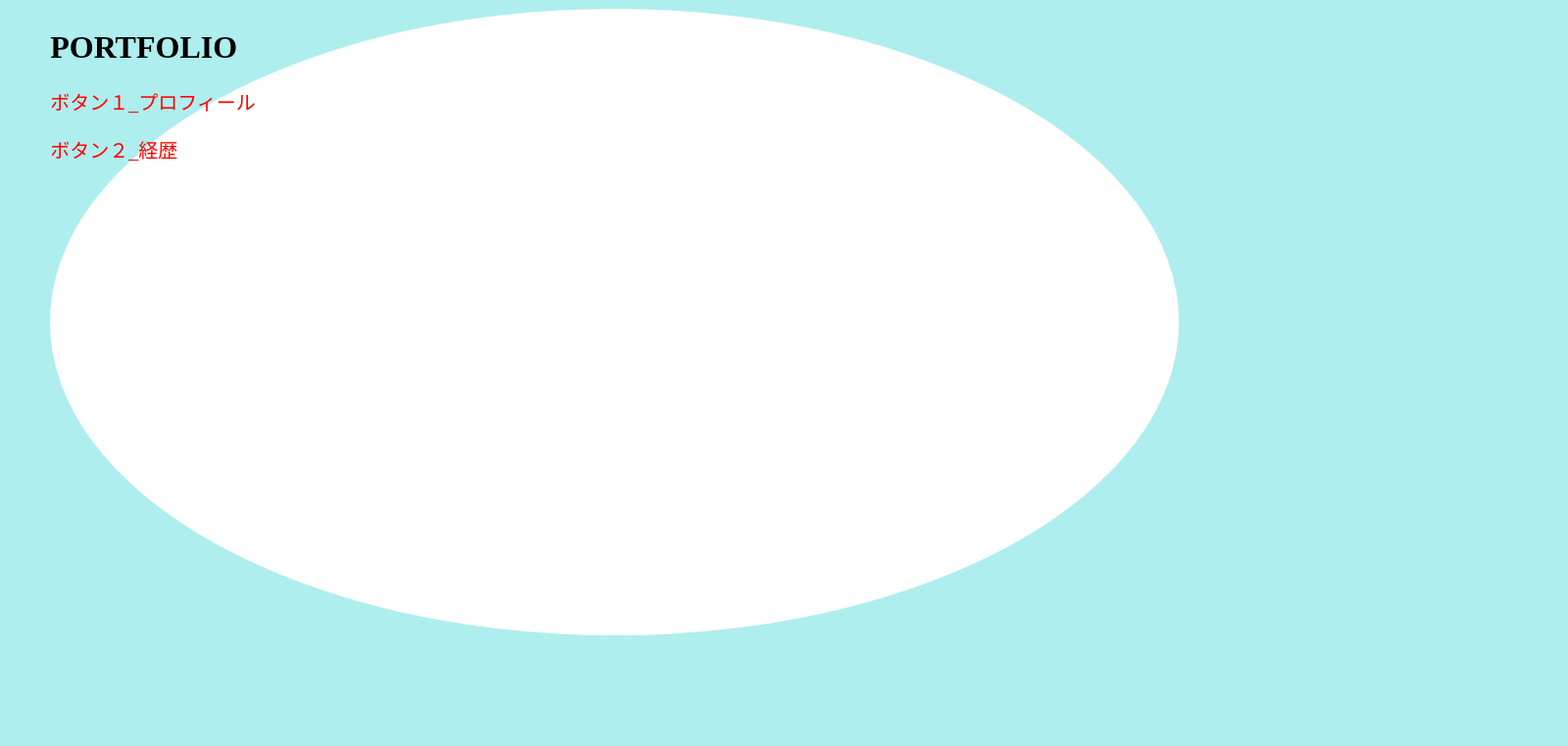
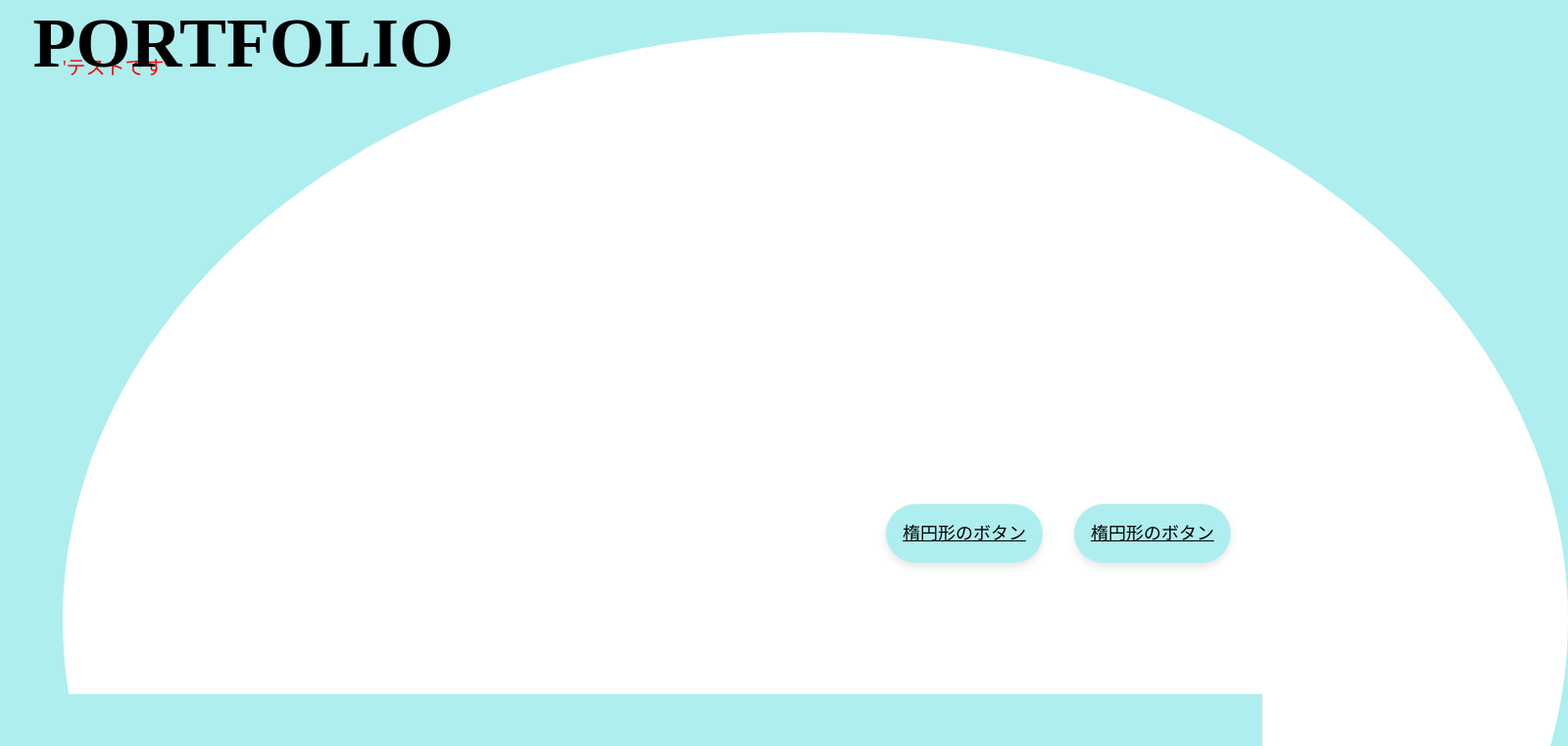
Before and after one commit to takaaki2255/new-index, a plain HTML site: page Desktop/portfolio/index.html in a window 1280 px wide. Shown: the part 31-793 px from the top of the page at 98% size, 1600 px wide, since content can reach past the window. Drawn offline with Linux system fonts and the light colour scheme.

Commit message:
外枠追加

```diff
--- a/Desktop/portfolio/index.html
+++ b/Desktop/portfolio/index.html
@@ -8,17 +8,27 @@
       body {
         background-color: #afeeee;
         /* background-attachment: fixed; */
+        overflow: hidden;
+        z-index: 1;
       }
       p {
         font-size: 20px;
         color: red;
       }
-      /* 丸の設定 */
+
+      h1 {
+        font-size: 450%;
+        margin-left: 2%;
+        margin-top: 2%;
+        z-index: 3;
+        position: absolute;
+      }
+      /* 丸の設定  */
       .circle {
         /* 横幅 */
-        width: 90%;
+        width: 120%;
         /* 縦幅 */
-        height: 80%;
+        height: 150%;
         /* 角の丸み */
         border-radius: 55%;
         /* 配色設定--ないと表示されない */
@@ -26,22 +36,72 @@
 
         position: absolute;
 
-        top: 5%;
-        left: 4%;
+        top: 8%;
+        left: 5%;
+        z-index: 2;
       }
+
       footer {
-        background-color: white;
-        position: absolute; /*←絶対位置*/
-        bottom: 0; /*下に固定*/
+        background-color: #afeeee;
+        width: 100%;
+        height: 60px;
+        text-align: center;
+        color: white;
+        position: fixed; /*←絶対位置 */
+        bottom: 0; /*下に固定 */
+        z-index: 4;
+      }
+      .button1 {
+        margin-left: 70%;
+        margin-top: 42%;
+        display: inline-block; /* aタグをインラインブロックにする */
+        width: 160px; /* ボタンの幅 */
+        height: 60px; /* ボタンの高さ */
+        line-height: 60px; /* テキストを中央揃え */
+        background-color: #afeeee; /* ボタンの背景色 */
+        color: black; /* テキスト色 */
+        text-align: center; /* テキストを中央揃え */
+        border-radius: 100vh; /* 楕円形の角丸 */
+        font-size: 18px; /* テキストサイズ */
+        box-shadow: 0px 4px 8px rgba(0, 0, 0, 0.1); /* 影を追加 */
+        z-index: 9999;
+        position: absolute;
+      }
+      .button2 {
+        margin-left: 85%;
+        margin-top: 42%;
+        display: inline-block; /* aタグをインラインブロックにする */
+        width: 160px; /* ボタンの幅 */
+        height: 60px; /* ボタンの高さ */
+        line-height: 60px; /* テキストを中央揃え */
+        background-color: #afeeee; /* ボタンの背景色 */
+        color: black; /* テキスト色 */
+        text-align: center; /* テキストを中央揃え */
+        border-radius: 100vh; /* 楕円形の角丸 */
+        font-size: 18px; /* テキストサイズ */
+        box-shadow: 0px 4px 8px rgba(0, 0, 0, 0.1); /* 影を追加 */
+        z-index: 9998;
+        position: absolute;
       }
     </style>
+    <script>
+      window.onload = function () {
+        document.getElementById("pro").onclick = function () {
+          // alert("Pyxofy へようこそ!");
+          document.getElementById("text").innerHTML = "クリックされた！";
+        };
+      };
+    </script>
   </head>
   <body>
+    <h1>PORTFOLIO</h1>
     <div class="circle">
-      <h1>PORTFOLIO</h1>
-      <p>ボタン１_プロフィール</p>
-      <p>ボタン２_経歴</p>
+      <p id="text">'テストです'</p>
     </div>
+    <a href="#" class="button1" id="pro">楕円形のボタン</a>
+    <a href="#" class="button2">楕円形のボタン</a>
   </body>
-  <footer></footer>
+  <footer>
+    <a> </a>
+  </footer>
 </html>
```
